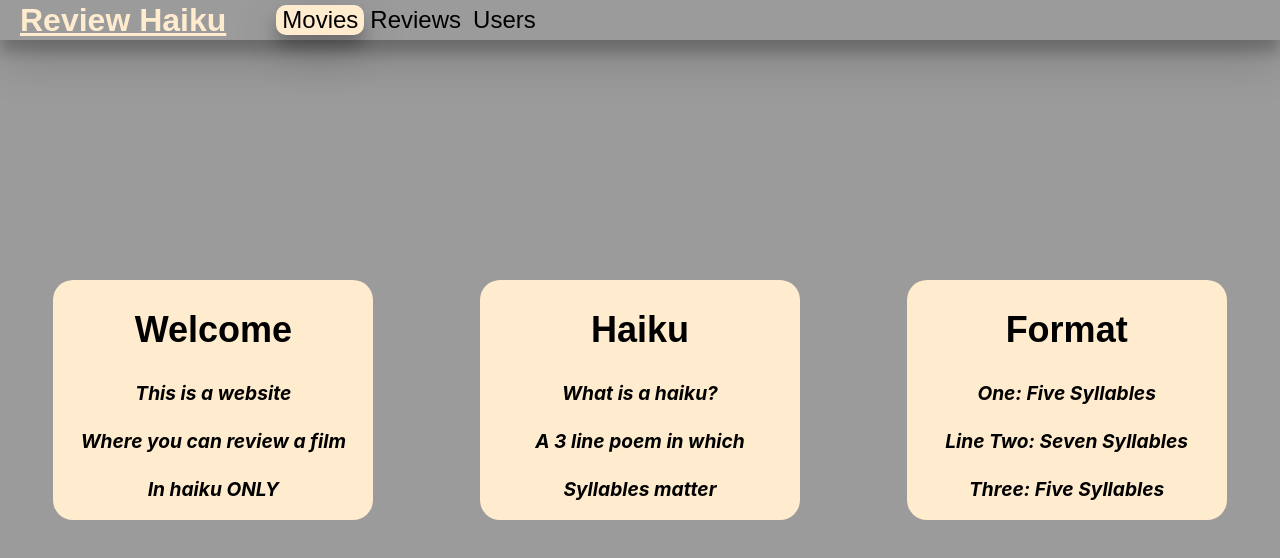
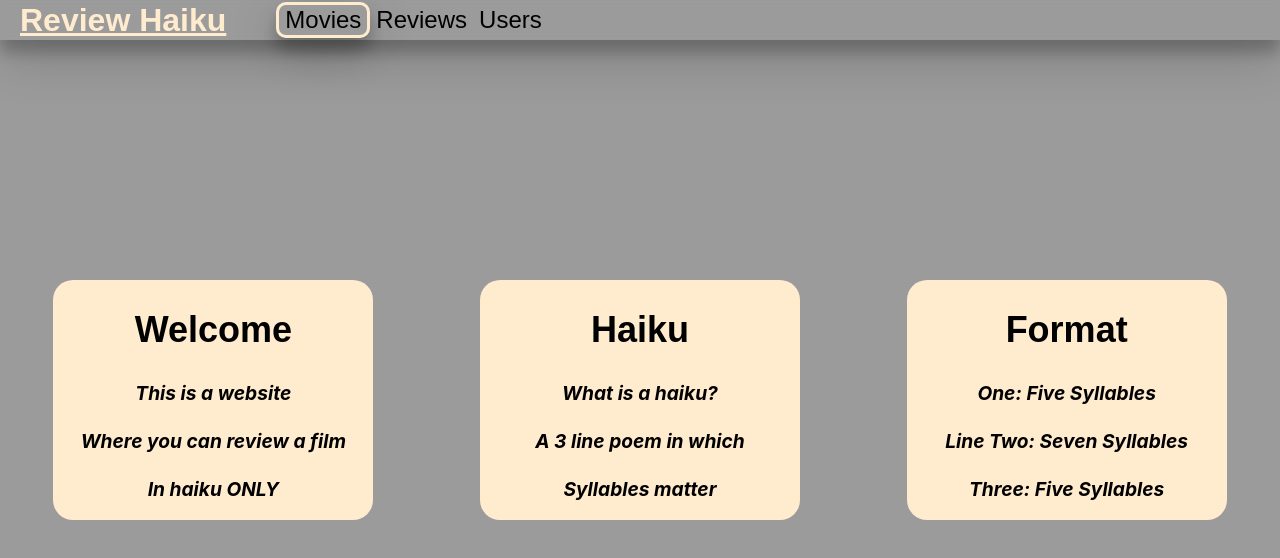
Before and after one commit to robotriley/review-haiku-backend, a React (Create React App) app in the folder client/: page / in a window 1280 px wide. In both pictures the pointer is over the button "Movies". Shown: the top 558 px of the page. Built offline with nearby package versions, Linux system fonts and the light colour scheme.

Commit message:
nav button hover

```diff
--- a/client/src/App.css
+++ b/client/src/App.css
@@ -51,7 +51,8 @@ a {
 }
 
 .navButton:hover {
-  background-color: blanchedalmond;
+  /* background-color: blanchedalmond; */
+  border: solid blanchedalmond;
   box-shadow: 0 12px 16px 0 rgba(0, 0, 0, 0.24), 0 17px 50px 0 rgba(0, 0, 0, 0.19);
   font-size: 1.5em;
 }
```
